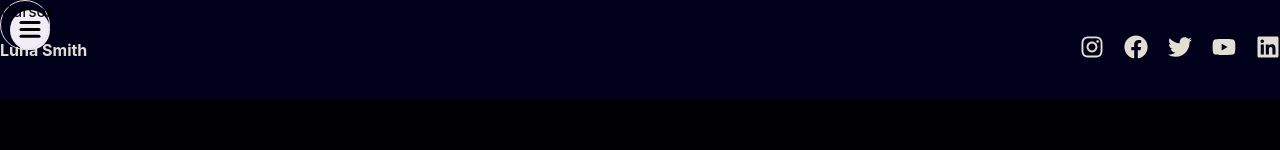
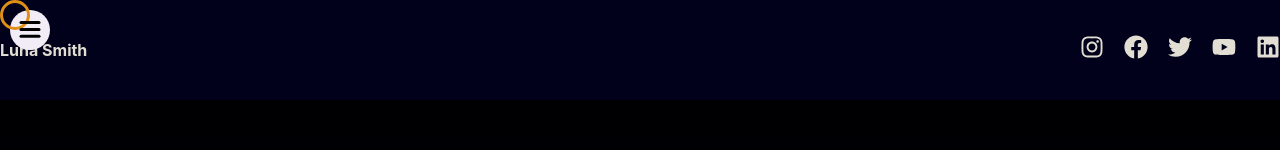
Before and after one commit to Lu-Smith/animated_portfolio_sass_typescript, a React (Create React App) app: page / in a window 1280 px wide. Shown: the top 150 px of the page. Built offline with nearby package versions, Linux system fonts and the light colour scheme.

Commit message:
Updated styling of cursor

```diff
--- a/src/components/Cursor.tsx
+++ b/src/components/Cursor.tsx
@@ -17,13 +17,10 @@ const Cursor = () => {
         }
     }, []);
 
-    console.log(position);
-
     return (
     <motion.div
     className='Cursor'
     animate={{ x: position.x, y: position.y}}>
-        Cursor
     </motion.div>
   )
 }
--- a/src/styles/_variables.scss
+++ b/src/styles/_variables.scss
@@ -14,3 +14,4 @@ $focus-color: #e08f16;
 //border
 $primary-border: 0.5px solid $third-color;
 $button-border: 1px solid $primary-color;
+$cursor-border: 3px solid $focus-color;
--- a/src/styles/cursor.scss
+++ b/src/styles/cursor.scss
@@ -1,8 +1,8 @@
 .Cursor {
-    width: 50px;
-    height: 50px;
+    width: 30px;
+    height: 30px;
     border-radius: 50%;
-    border:$button-border;
+    border:$cursor-border;
     position: fixed;
     z-index: 999;
 }
```
